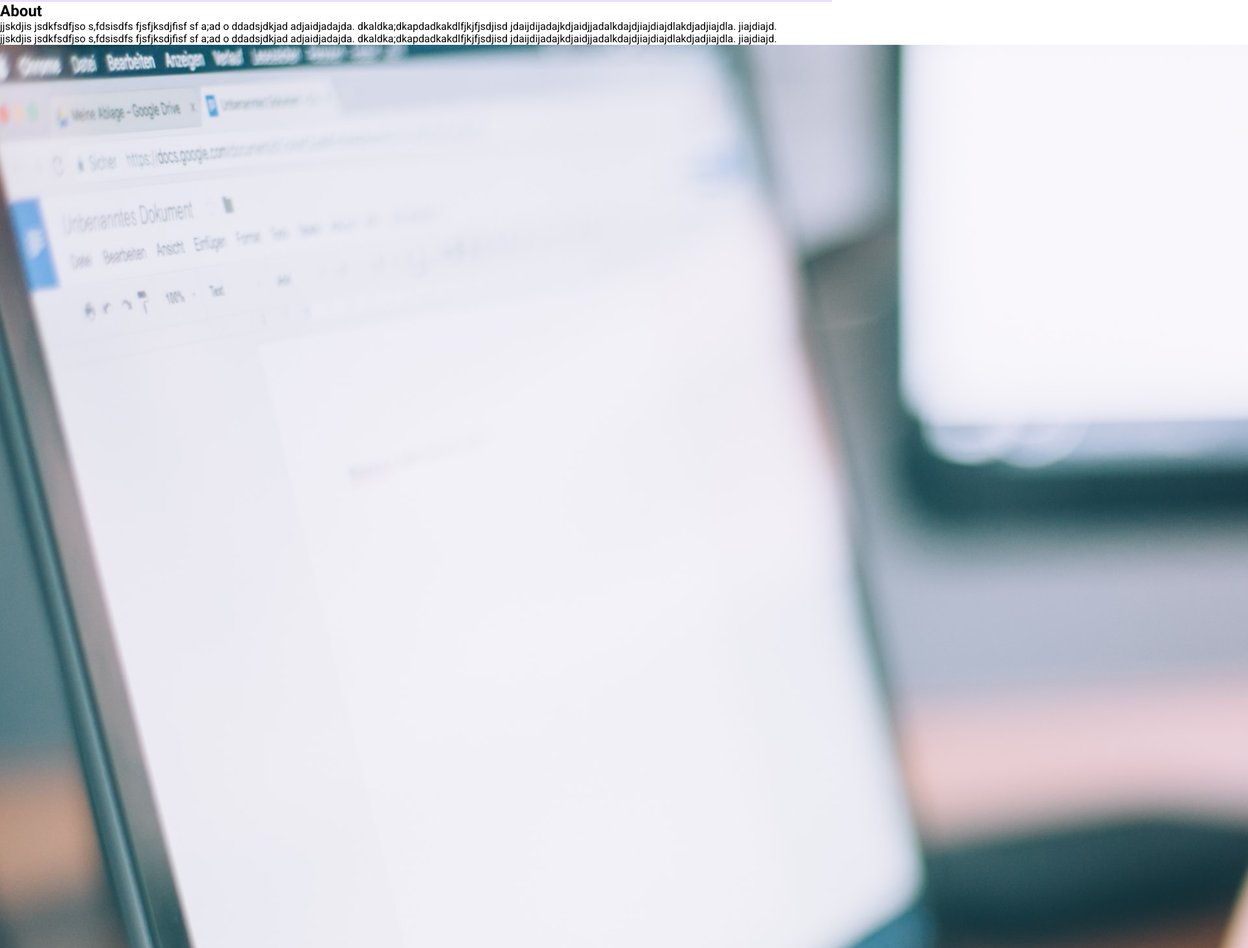
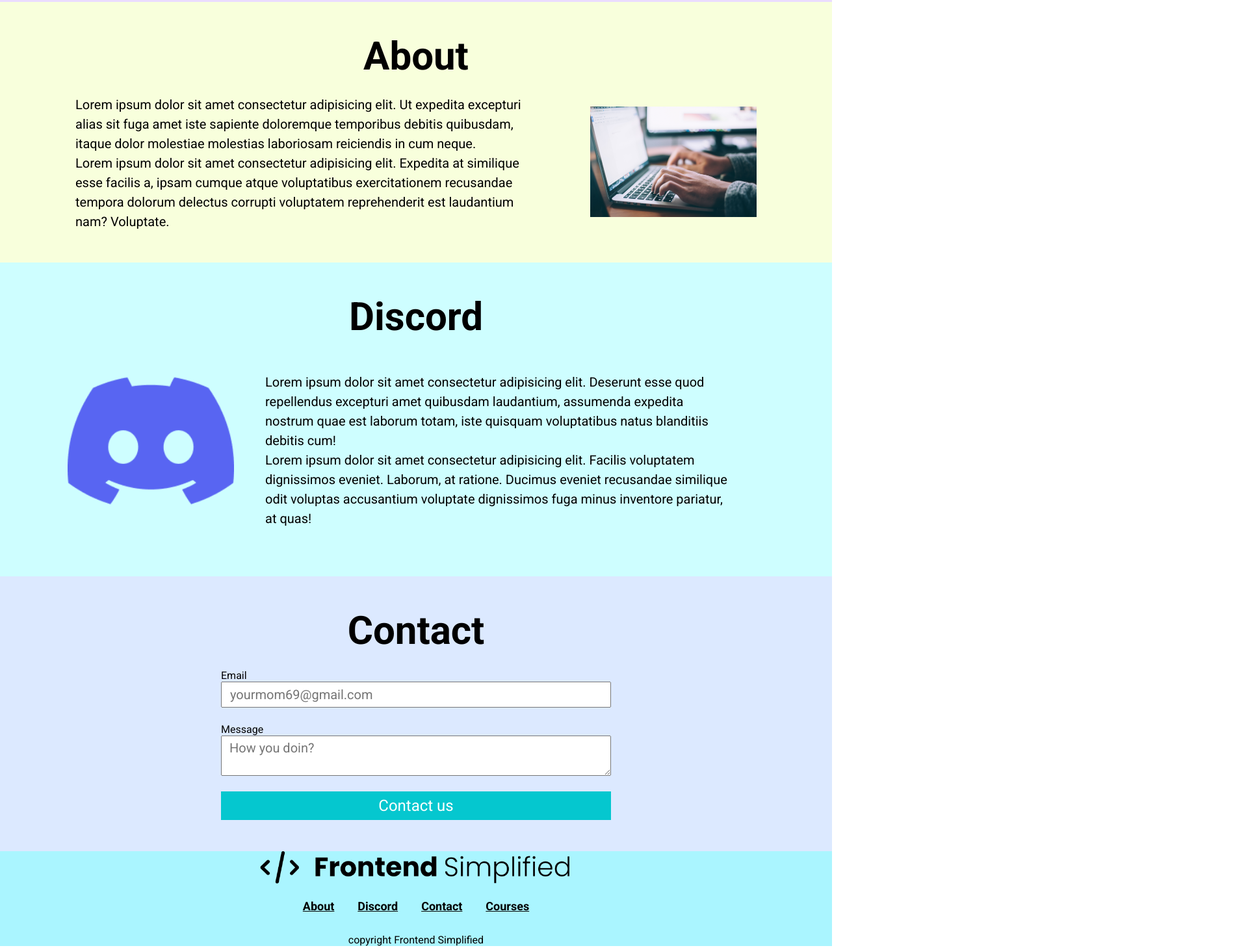
Before and after one commit to nikhilpahan/Mini-Project-Basic-Website, a plain HTML site: page index.html in a window 1280 px wide. Shown: the part 569-2028 px from the top of the page at 65% size, 1920 px wide, since content can reach past the window. Drawn offline with Linux system fonts and the light colour scheme.

Commit message:
CSS Completed

```diff
--- a/index.html
+++ b/index.html
@@ -34,39 +34,35 @@
     <main>
         <section id="about">
             <h2>About</h2>
-            <div>
-                <p>
-                    jjskdjis jsdkfsdfjso s,fdsisdfs fjsfjksdjfisf sf a;ad o ddadsjdkjad adjaidjadajda.
-                    dkaldka;dkapdadkakdlfjkjfjsdjisd jdaijdijadajkdjaidjjadalkdajdjiajdiajdlakdjadjiajdla.
-                    jiajdiajd.
+            <div class="section_description">
+                <div class="section_description--wrapper">
+                    <p class="section_description--para">
+                        Lorem ipsum dolor sit amet consectetur adipisicing elit. Ut expedita excepturi alias sit fuga amet iste sapiente doloremque temporibus debitis quibusdam, itaque dolor molestiae molestias laboriosam reiciendis in cum neque.
                     </p>
-                <p>
-                    jjskdjis jsdkfsdfjso s,fdsisdfs fjsfjksdjfisf sf a;ad o ddadsjdkjad adjaidjadajda.
-                    dkaldka;dkapdadkakdlfjkjfjsdjisd jdaijdijadajkdjaidjjadalkdajdjiajdiajdlakdjadjiajdla.
-                    jiajdiajd.
+                    <p class="section_description--para">
+                        Lorem ipsum dolor sit amet consectetur adipisicing elit. Expedita at similique esse facilis a, ipsam cumque atque voluptatibus exercitationem recusandae tempora dolorum delectus corrupti voluptatem reprehenderit est laudantium nam? Voluptate.
                     </p>
                 </div>
-            <figure>
+                <figure class="about__img--wrapper">
                     <img src="./assets/About.jpg" alt="Radom person using your mom's PC">
                 </figure>
+            </div>
         </section>
 
         <section id="discord">
             <h2>Discord</h2>
-            <figure>
+            <div class="section_description">
+                <figure class="about__img--wrapper_discord">
                     <img src="./assets/discord.png" alt="Give me yours mom Insta ID">
                 </figure>
-            <div>
-                <p>
-                    jjskdjis jsdkfsdfjso s,fdsisdfs fjsfjksdjfisf sf a;ad o ddadsjdkjad adjaidjadajda.
-                    dkaldka;dkapdadkakdlfjkjfjsdjisd jdaijdijadajkdjaidjjadalkdajdjiajdiajdlakdjadjiajdla.
-                    jiajdiajd.
+                <div class="section_description--wrapper">
+                    <p class="section_description--para">
+                        Lorem ipsum dolor sit amet consectetur adipisicing elit. Deserunt esse quod repellendus excepturi amet quibusdam laudantium, assumenda expedita nostrum quae est laborum totam, iste quisquam voluptatibus natus blanditiis debitis cum!
                     </p>
-                <p>
-                    jjskdjis jsdkfsdfjso s,fdsisdfs fjsfjksdjfisf sf a;ad o ddadsjdkjad adjaidjadajda.
-                    dkaldka;dkapdadkakdlfjkjfjsdjisd jdaijdijadajkdjaidjjadalkdajdjiajdiajdlakdjadjiajdla.
-                    jiajdiajd.
+                    <p class="section_description--para">
+                        Lorem ipsum dolor sit amet consectetur adipisicing elit. Facilis voluptatem dignissimos eveniet. Laborum, at ratione. Ducimus eveniet recusandae similique odit voluptas accusantium voluptate dignissimos fuga minus inventore pariatur, at quas!
                     </p>
+                </div>
             </div>
             </section>
 
@@ -74,22 +70,22 @@
            <h2>Contact</h2>
            <form action="">
             <label for="Email">Email</label>
-            <input type="text" placeholder="yourmom69@gmail.com">
+            <input type="email" placeholder="yourmom69@gmail.com">
             <label for="Message">Message</label>
             <textarea type="text" placeholder="How you doin?"></textarea>
+            <button>Contact us</button>
            </form>
-           <button>Submit</button>
         </section>
 
     </main>
 
     <footer>
-        <img src="./assets/Frontend Simplified Logo.853fbda.png" alt="">
-        <div>
-            <a href="#about">About</a>
-            <a href="#dicord">Discord</a>
-            <a href="#contact">Contact</a>
-            <a href="">Courses</a>
+        <img class="footer_logo" src="./assets/Frontend Simplified Logo.853fbda.png" alt="">
+        <div class="footer_links">
+            <a class="footer_link" href="#about">About</a>
+            <a class="footer_link" href="#dicord">Discord</a>
+            <a class="footer_link" href="#contact">Contact</a>
+            <a class="footer_link" href="">Courses</a>
         </div>
         <p>copyright Frontend Simplified </p>
     </footer>
--- a/style.css
+++ b/style.css
@@ -72,3 +72,119 @@
     align-items: center;
     justify-content: center;
 }
+
+/*
+
+ABOUT
+
+*/
+
+#about {
+    padding: 24px 0;
+    background-color: #f8ffdc;
+}
+
+h2{
+    font-size: 60px;
+    text-align: center;
+    margin-bottom: 24px;
+}
+
+ .section_description {
+    display: flex;
+    justify-content: center;
+    align-items: center;
+ }
+
+ .about__img--wrapper {
+    width: 20%;
+    height: auto;
+    margin-left: 24px;
+ }
+
+ img {
+    width: 100%;
+ }
+
+ .section_description--wrapper {
+    width: 60%;
+ }
+
+ .section_description--para {
+    font-size: 20px;
+    margin-right: 48px;
+    line-height: 1.5;
+ }
+
+ #about,
+ #discord,
+ #contact,
+ #footer {
+    padding: 48px 0;
+ }
+
+ /*
+
+DISCORD
+
+*/
+
+#discord {
+    background-color: #cefeff;
+}
+
+.about__img--wrapper_discord {
+    width: 20%;
+    height: auto;
+    margin-right: 48px;
+}
+
+ /*
+
+CONTACT
+
+*/
+
+#contact {
+    background-color: #dce9ff;
+}
+
+form {
+    width: 100%;
+    max-width: 600px;
+    display: flex;
+    flex-direction: column;
+    margin: 0 auto;
+}
+
+input, textarea {
+    margin-bottom: 24px;
+    font-size: 20px;
+    padding: 6px 12px;
+}
+
+ /*
+
+FOOTER
+
+*/
+
+footer {
+    background-color: #aaf5ff;
+    display: flex;
+    flex-direction: column;
+    align-items: center;
+}
+
+.footer_logo{
+    max-width: 480px;
+    margin-bottom: 24px;
+}
+
+.footer_links {
+    margin-bottom: 32px;
+}
+
+.footer_link {
+    padding: 0 16px;
+}
```
Lines whose indentation alone changed are shown as unchanged.
